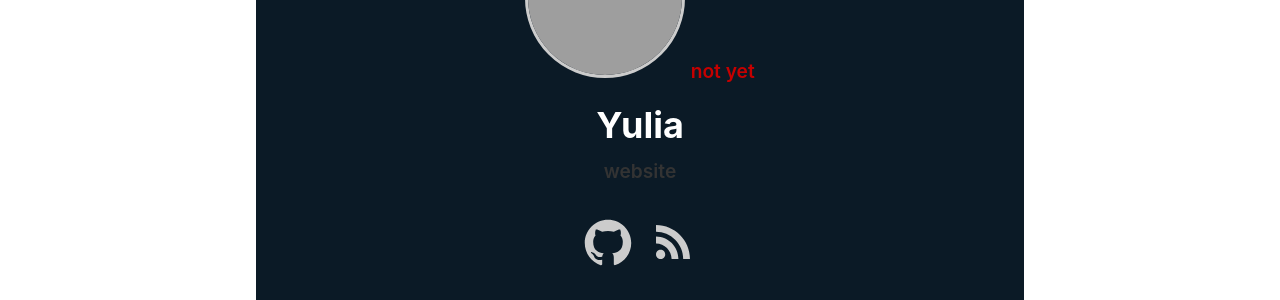
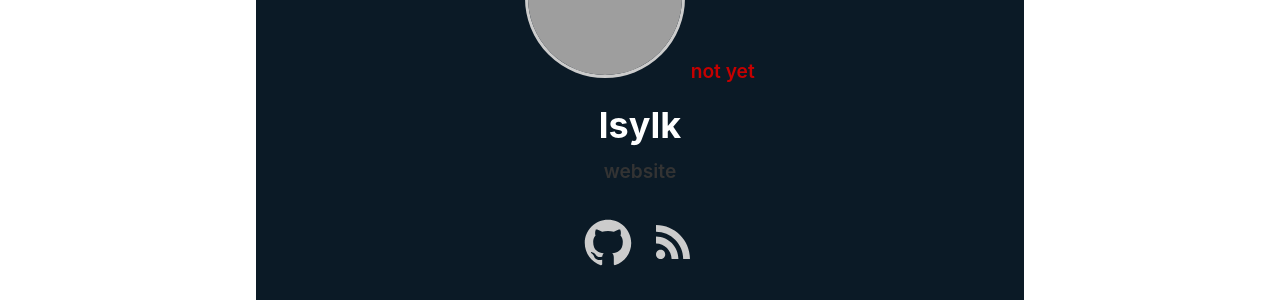
Before and after one commit to lsylk/lsylk.github.io, a Jekyll site: the page built from index.html, in a window 1280 px wide. Shown: the part 833-1133 px from the top of the page. Built offline with Jekyll 4.4.1, drawn with Linux system fonts in a browser that asks for light colours; the list of posts is cut into pages by our own code; grey boxes are pictures that could not be loaded.

Commit message:
fix: typos

```diff
--- a/_config.yml
+++ b/_config.yml
@@ -12,14 +12,14 @@ webmentions: yes
 
 baseurl: "" # the subpath of your site, e.g. /blog
 url: "http://lsylk.github.io" # the base hostname & protocol for your site
-root: "http:/lsylk.github.io" # the base hostname & protocol for your site
+root: "http://lsylk.github.io" # the base hostname & protocol for your site
 github_username:  lsylk
 collections:
   notes:
     output: true
 
 # Can be over ridden with author: in Front Matter
-author: Yulia
+author: lsylk
 
 # Expecting a full url, not relative to site.url
 author_img: https://avatars3.githubusercontent.com/u/3083652
```
